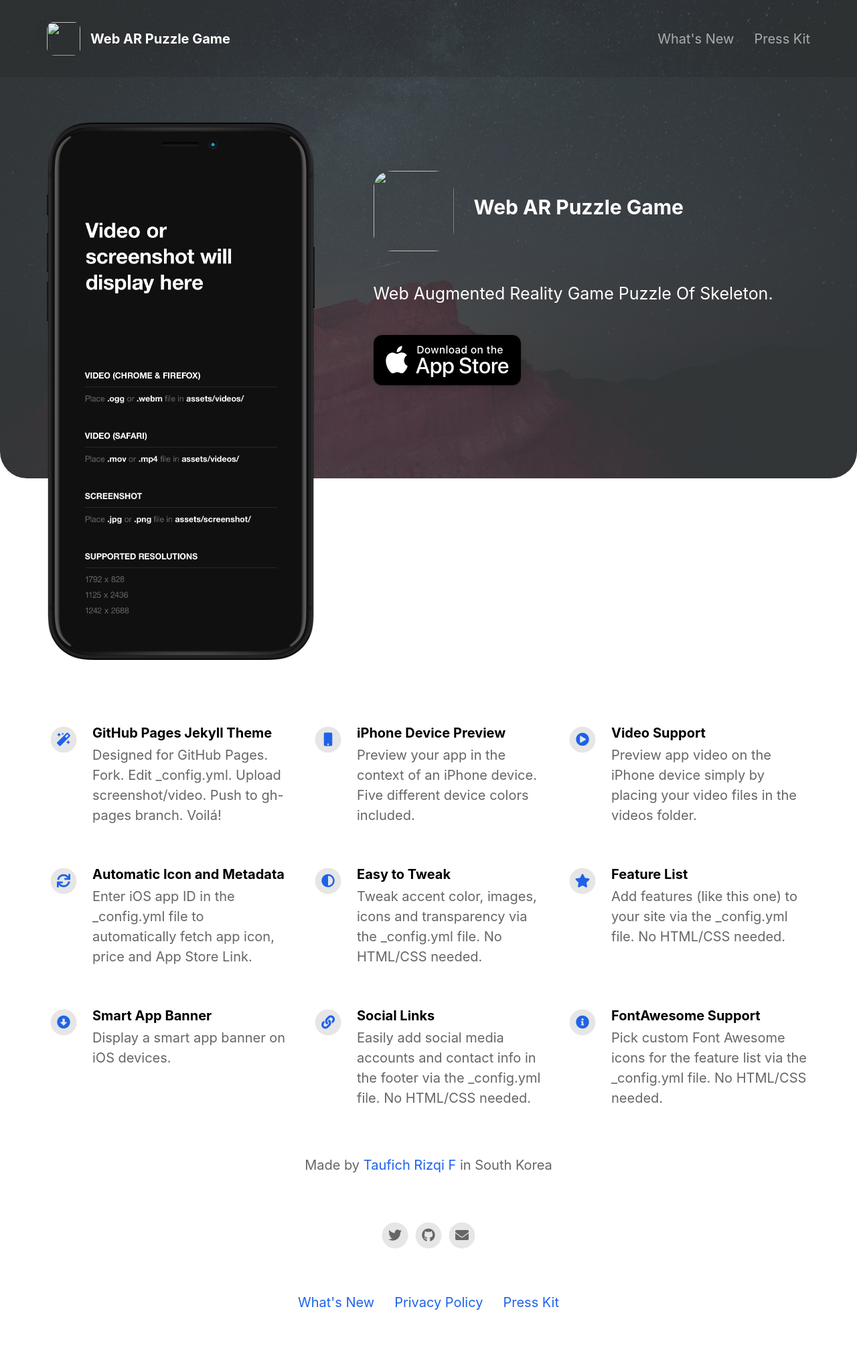
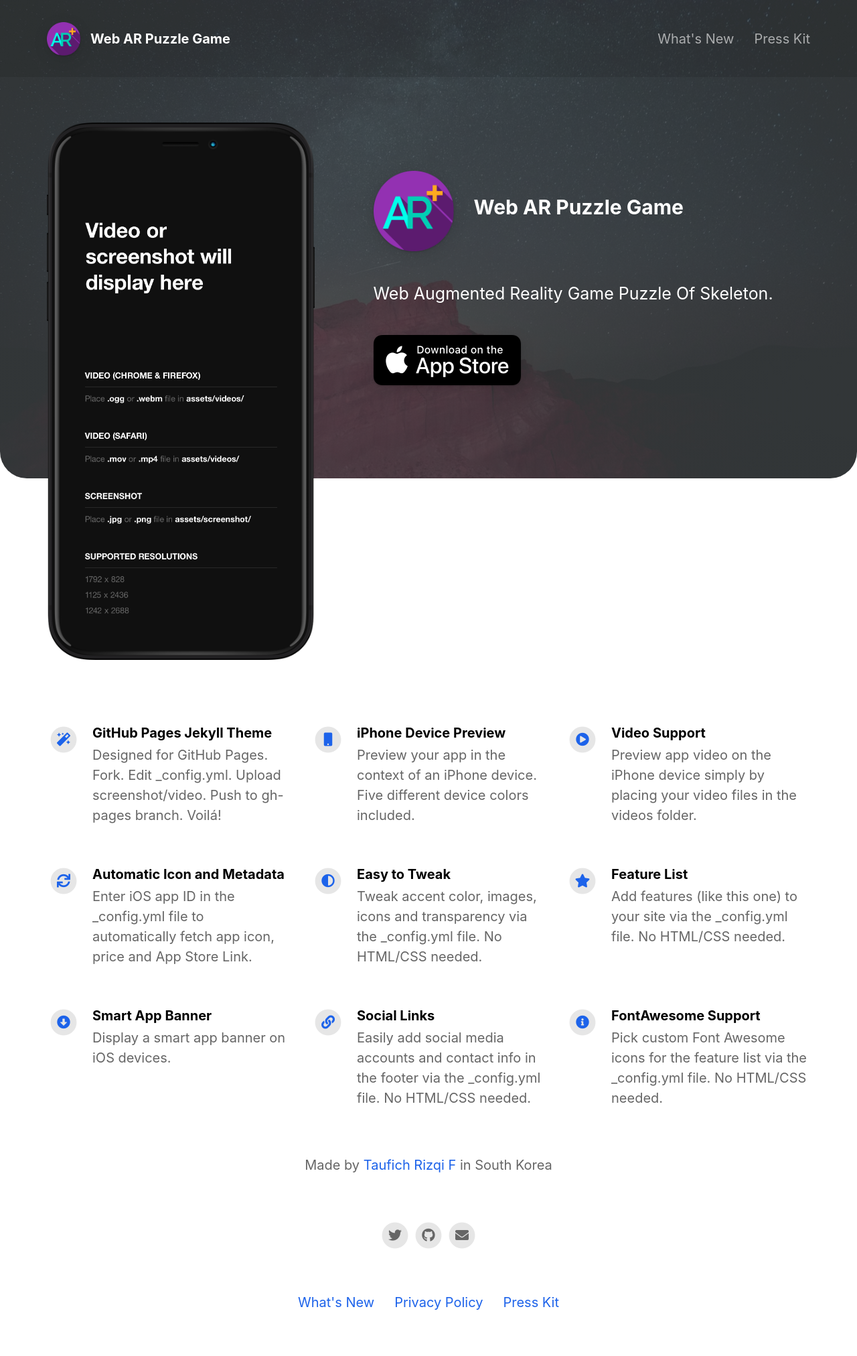
Before and after one commit to afimasyita/page-web-ar, a Jekyll site: the page built from index.html, in a window 1280 px wide. Shown: the whole page at 67% size. Built offline with Jekyll 4.4.1, drawn with Linux system fonts in a browser that asks for light colours; nearby versions of some CDN libraries.

Commit message:
Update _config.yml

```diff
--- a/_config.yml
+++ b/_config.yml
@@ -9,7 +9,7 @@
 presskit_download_link                    : https://suwung-inc.github.io                                          # Enter a link to downloadable file or (e.g. public Dropbox link to a .zip file).
                                                                                       # Or upload your press kit file to assets and set path accordingly (e.g. "assets/your_press_kit.zip").
 
-app_icon                                  : # assets/appicon.png                      # Automatically populates if not set and if iOS app ID is set.  Otherwise enter path to icon file manually.
+app_icon                                  : assets/ar.png                      # Automatically populates if not set and if iOS app ID is set.  Otherwise enter path to icon file manually.
 app_name                                  : Web AR Puzzle Game                                          # Automatically populates if not set and if iOS app ID is set.  Otherwise enter manually.
 app_price                                 :                                           # Automatically populates if not set and if iOS app ID is set.  Otherwise enter manually.
 app_description                           : Web Augmented Reality Game Puzzle Of Skeleton.
```
